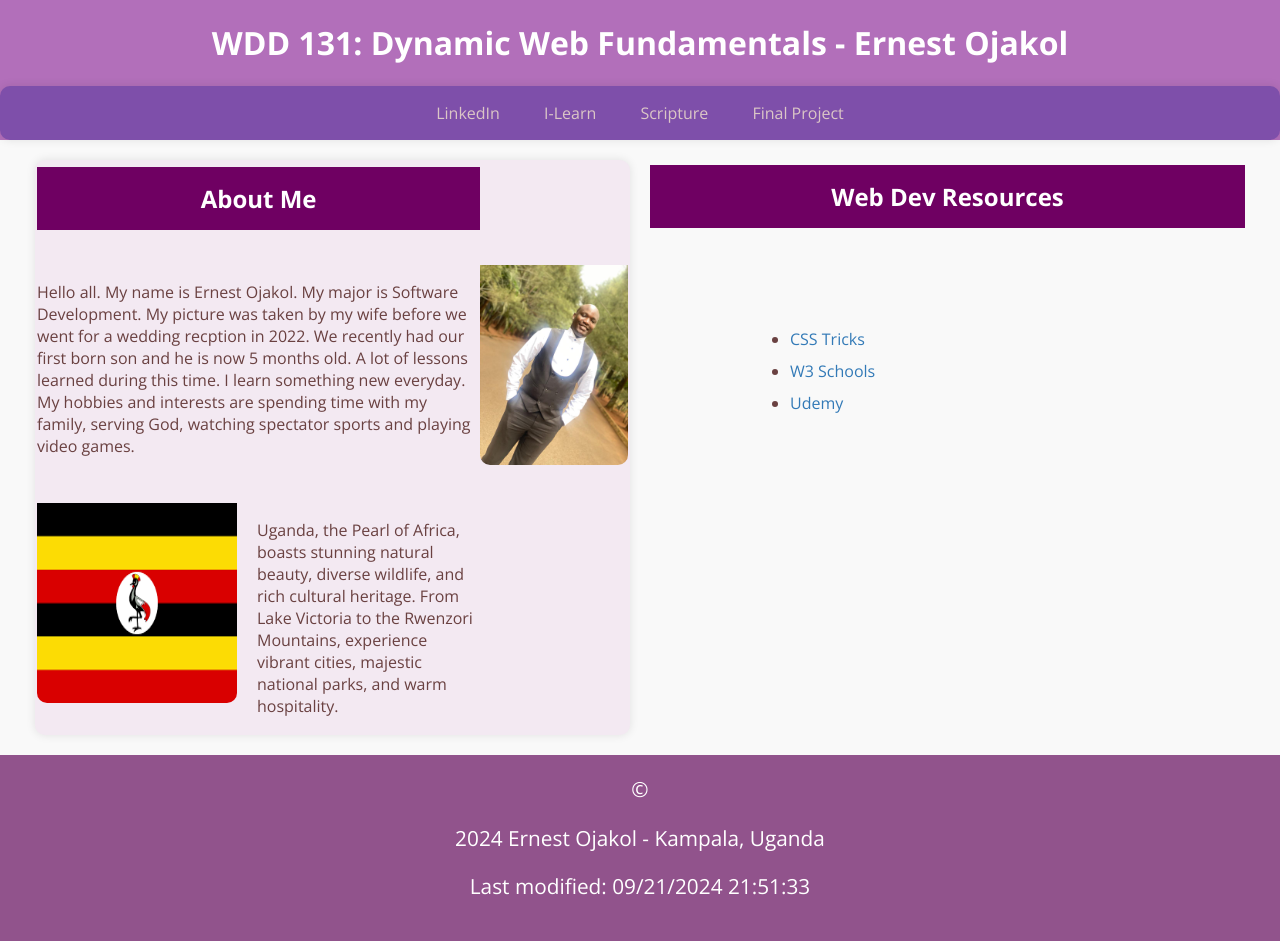
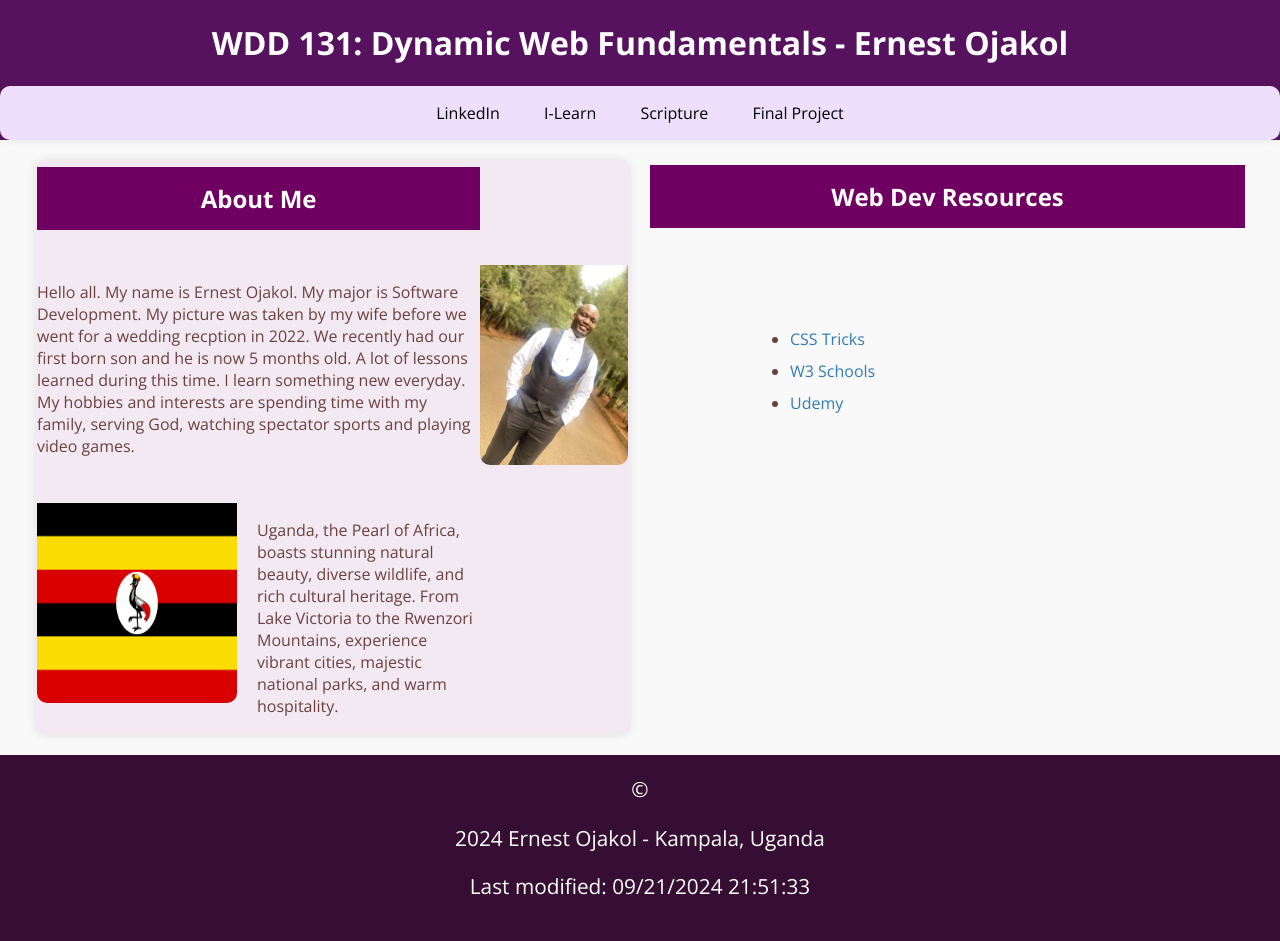
Before and after one commit to ernest-ojakol/wdd131, a plain HTML site: page index.html in a window 1280 px wide. Drawn offline with nearby package versions, Linux system fonts and the light colour scheme.

Commit message:
Corrections for week 1

```diff
--- a/styles/base.css
+++ b/styles/base.css
@@ -10,7 +10,7 @@ body {
 }
 
 header {
-    background-color: #b26fba;
+    background-color: #56125e;
     text-align: center;
     color: #ffffff;
 }
@@ -55,11 +55,10 @@ main {
     color: white;
     padding: 15px;
     text-align: center;
-    /* border-radius: 10px 10px 0 0; */
 }
 
 footer {
-    background-color: #91538c;
+    background-color: #360e33;
     padding: 20px;
     text-align: center;
     color: #ffffff;
@@ -72,7 +71,7 @@ footer img {
 }
 
 nav {
-    background-color: #7e4faa;
+    background-color: #eedffc;
     padding: 1em;
     text-align: center;
     border-radius: 10px;
@@ -81,14 +80,14 @@ nav {
 
 nav a {
     text-decoration: none;
-    color: #dbc6c6;
+    color: #000000;
     margin: 0 20px;
     transition: color 0.2s ease;
 }
 
 nav a:hover {
-    color: #b9cfe6;
-    background-color: rgb(255, 255, 255);
+    color: #43494f;
+    border-top: 2px solid #333;
 }
 
 nav a.active {
@@ -149,7 +148,6 @@ img {
     color: white;
     padding: 15px;
     text-align: center;
-    /* border-radius: 10px 10px 0 0; */
 }
 
 main {
```
